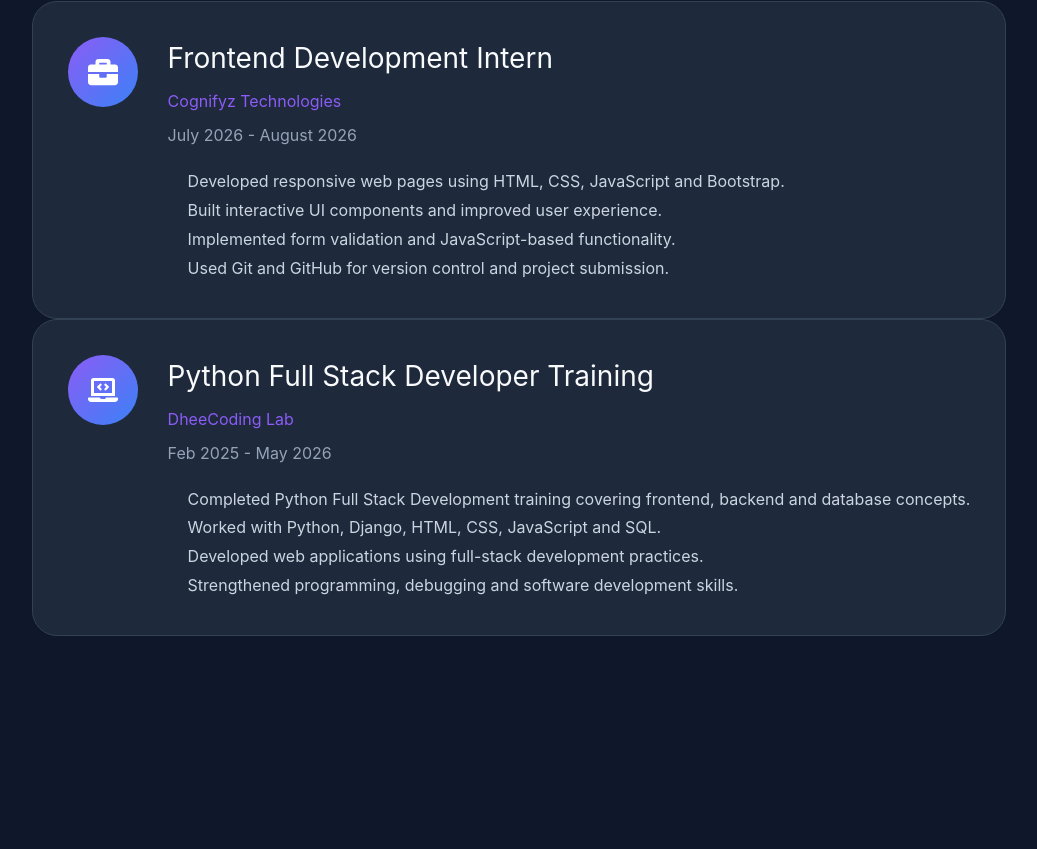
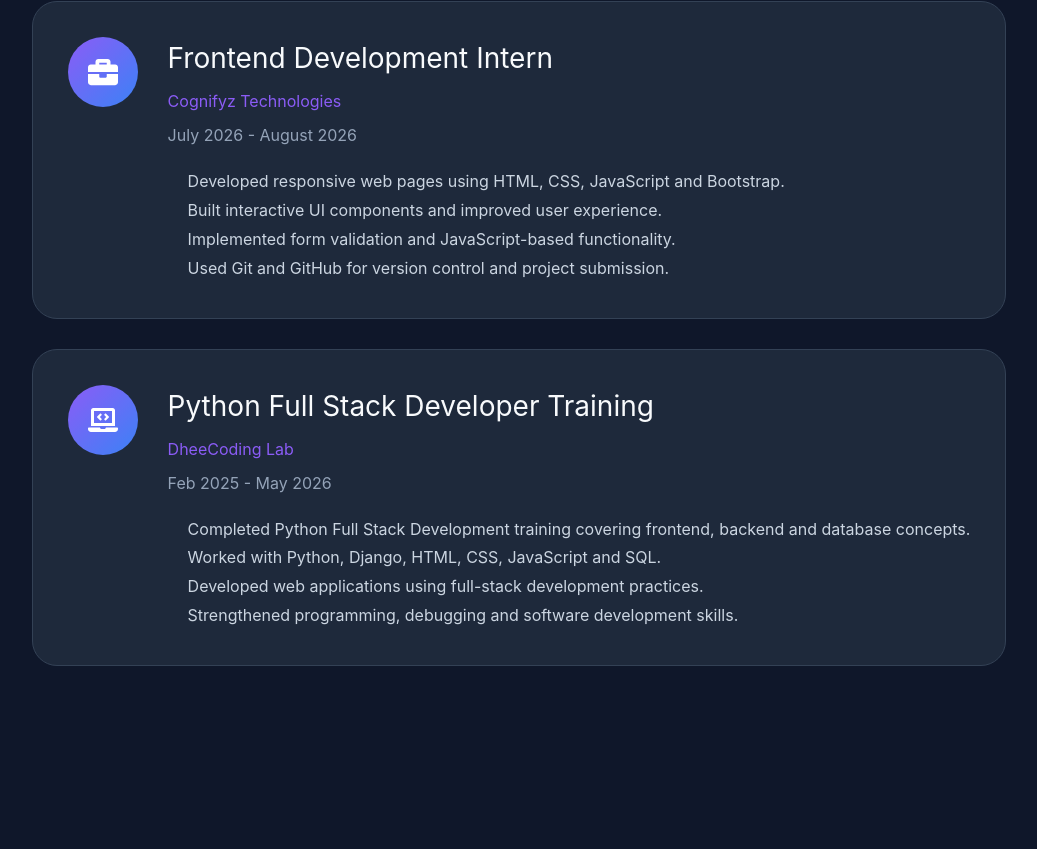
Before and after one commit to uday99-hi/uday-portfolio, a React (Vite) app: page / in a window 1280 px wide. Shown: the part 4188-5037 px from the top of the page, without its empty margins (121-1158 px from the left). Built offline with nearby package versions, Linux system fonts and the light colour scheme.

Commit message:
Complete professional portfolio website

```diff
--- a/src/components/Experience.css
+++ b/src/components/Experience.css
@@ -150,3 +150,7 @@
     margin-top:10px;
 
 }
+
+.experience-card {
+    margin-bottom: 30px;
+}
```
